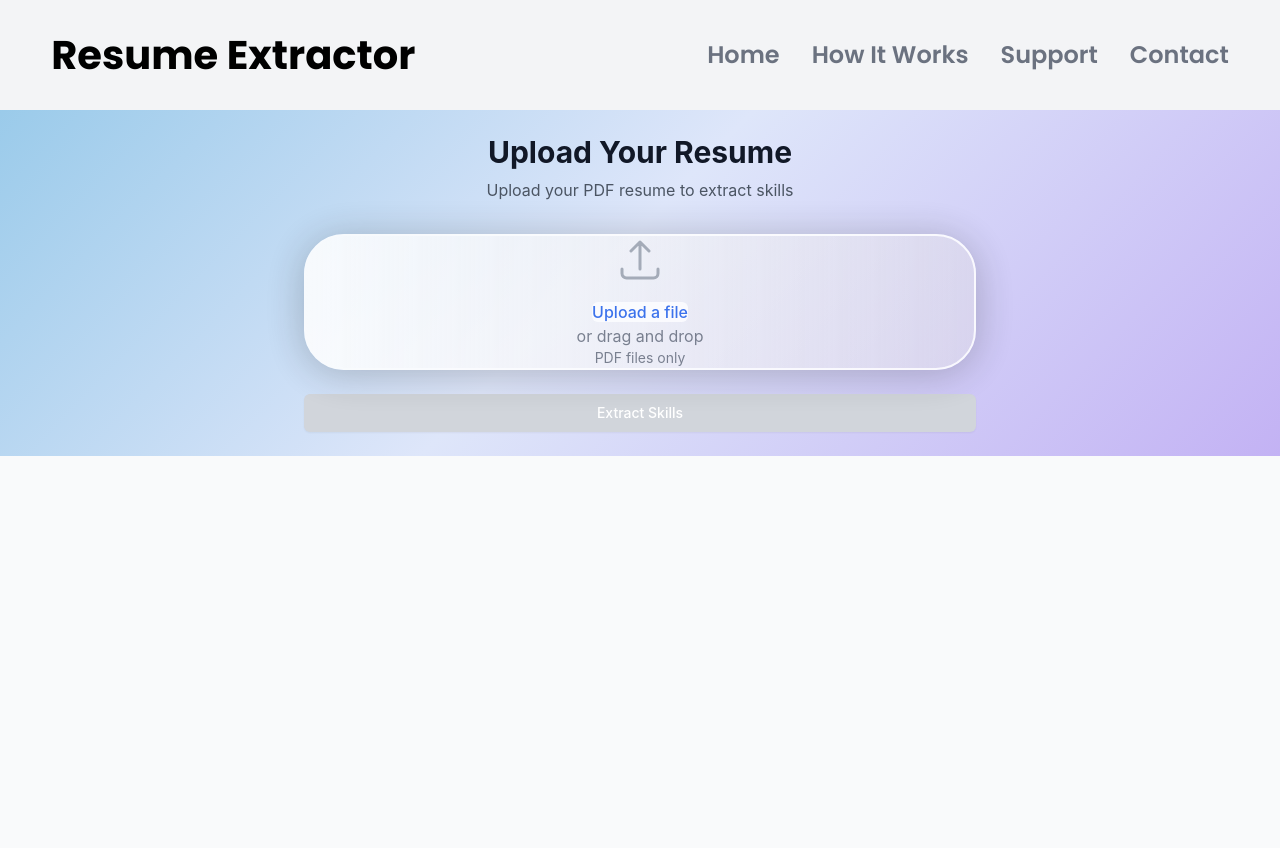
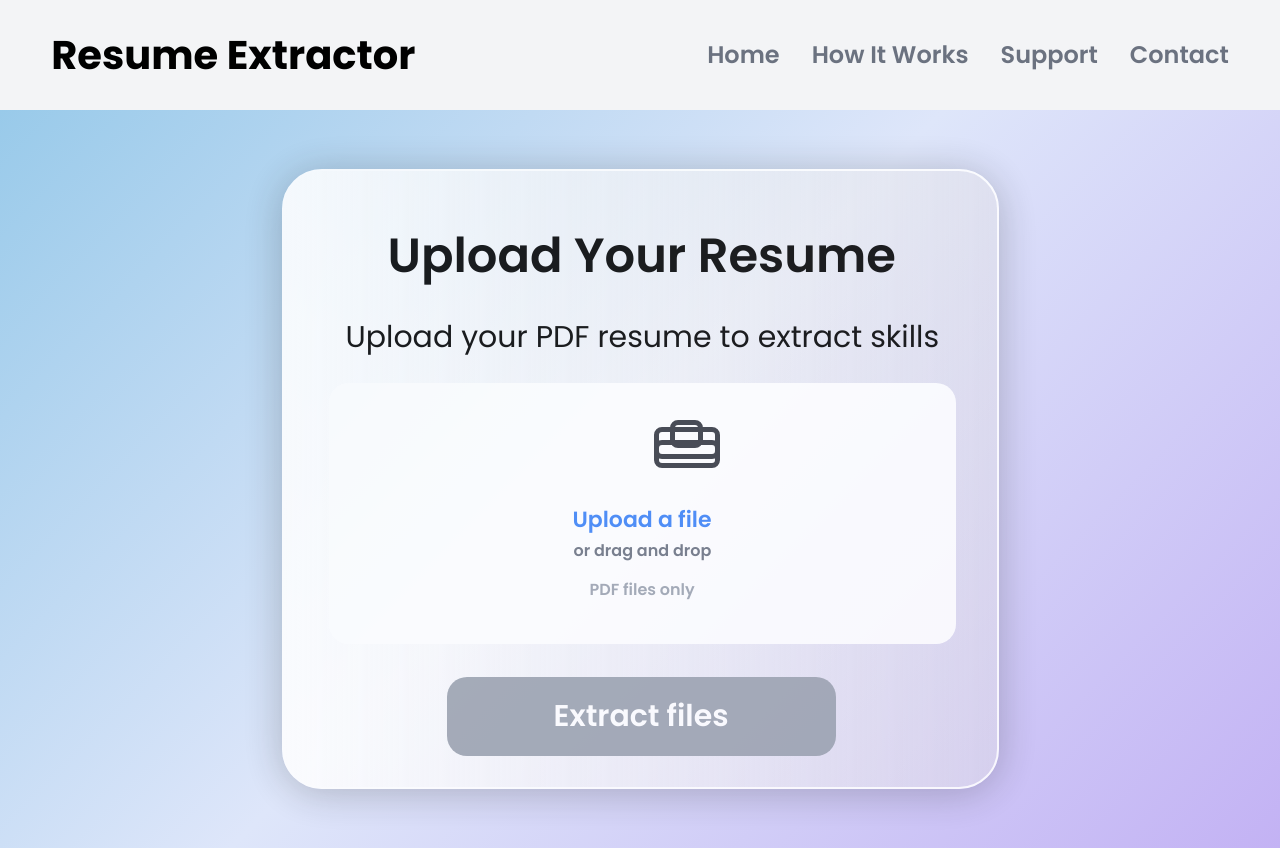
Before and after one commit to Fury044/Resume-Extractor-Final, a React (Vite) app in the folder frontend/: page / in a window 1280 px wide. Before the commit the page ends 800 px from the top, so only its background shows below. Built offline with nearby package versions, Linux system fonts and the light colour scheme; no server answers.

Commit message:
Update Upload.jsx

```diff
--- a/frontend/src/pages/Upload.jsx
+++ b/frontend/src/pages/Upload.jsx
@@ -1,6 +1,5 @@
 import { useState } from 'react';
 import { useNavigate } from 'react-router-dom';
-import { ArrowUpTrayIcon } from '@heroicons/react/24/outline';
 
 export default function Upload() {
   const [isDragging, setIsDragging] = useState(false);
@@ -31,7 +30,6 @@ export default function Upload() {
   const handleDrop = (e) => {
     e.preventDefault();
     setIsDragging(false);
-
     const droppedFile = e.dataTransfer.files[0];
     if (droppedFile && droppedFile.type === 'application/pdf') {
       setFile(droppedFile);
@@ -48,14 +46,11 @@ export default function Upload() {
   const handleSubmit = async (e) => {
     e.preventDefault();
     if (!file) return;
-
     setIsLoading(true);
     setError('');
-
     const formData = new FormData();
     formData.append('file', file);
     formData.append('user_id', userId);
-
     try {
       const response = await fetch(`${import.meta.env.VITE_API_URL}/skills/extract-skills`, {
         method: 'POST',
@@ -75,34 +70,20 @@ export default function Upload() {
   };
 
   return (
-    <div className="max-w-2xl mx-auto">
-      <div className="text-center mb-8">
-        <h2 className="text-3xl font-bold text-gray-900">Upload Your Resume</h2>
-        <p className="mt-2 text-gray-600">Upload your PDF resume to extract skills</p>
-      </div>
-
-      <form onSubmit={handleSubmit} className="space-y-6">
-        <div
-          style={{
-            width: '100%',
-            height: '100%',
-            opacity: 0.87,
-            background: 'linear-gradient(90deg, white 0%, rgba(228, 225, 225, 0.45) 100%)',
-            boxShadow: '0px 4px 40px rgba(0, 0, 0, 0.25)',
-            borderRadius: 40,
-            border: '2px white solid'
+    <div style={{width: '100%', height: '100%', position: 'relative', display: 'flex', justifyContent: 'center', alignItems: 'center', minHeight: 'calc(100vh - 110px)'}}>
+      <div style={{width: 717, height: 620, left: 0, top: 0, position: 'relative', opacity: 0.87, background: 'linear-gradient(90deg, white 0%, rgba(228, 225, 225, 0.45) 100%)', boxShadow: '0px 4px 40px rgba(0, 0, 0, 0.25)', borderRadius: 40, border: '2px white solid'}}>
+        <div style={{left: 104, top: 49, position: 'absolute', color: 'black', fontSize: 48, fontFamily: 'Poppins', fontWeight: '600', wordWrap: 'break-word'}}>Upload Your Resume</div>
+        <div style={{left: 62, top: 144, position: 'absolute', color: 'black', fontSize: 30, fontFamily: 'Poppins', fontWeight: '400', wordWrap: 'break-word'}}>Upload your PDF resume to extract skills</div>
+        <div style={{width: 627, height: 261, left: 45, top: 212, position: 'absolute', background: 'white', borderRadius: 20,
+          border: isDragging ? '2px dashed #3B82F6' : 'none',
+          boxShadow: isDragging ? '0 0 0 4px #3B82F633' : undefined,
+          cursor: 'pointer',
         }}
           onDragOver={handleDragOver}
           onDragLeave={handleDragLeave}
           onDrop={handleDrop}
+          onClick={() => document.getElementById('file-upload').click()}
         >
-          <ArrowUpTrayIcon className="mx-auto h-12 w-12 text-gray-400" />
-          <div className="mt-4">
-            <label
-              htmlFor="file-upload"
-              className="cursor-pointer bg-white rounded-md font-medium text-blue-600 hover:text-blue-500"
-            >
-              <span>Upload a file</span>
           <input
             id="file-upload"
             name="file-upload"
@@ -110,67 +91,44 @@ export default function Upload() {
             className="sr-only"
             accept=".pdf"
             onChange={handleFileSelect}
+            style={{display: 'none'}}
           />
-            </label>
-            <p className="text-gray-500">or drag and drop</p>
-            <p className="text-sm text-gray-500">PDF files only</p>
+          {/* Arrow/Upload Icon SVGs from Figma */}
+          <div style={{position: 'absolute', left: 328, top: 60}}>
+            <div style={{width: 60.63, height: 13.14, borderRadius: 5, outline: '5px #33363F solid', outlineOffset: '-2.50px'}} />
+            <div style={{width: 21.90, height: 26.95, position: 'absolute', left: 16.84, top: 2.19, transform: 'rotate(-90deg)', transformOrigin: 'top left', borderRadius: 5, outline: '5px #33363F solid', outlineOffset: '-2.50px'}} />
+            <div style={{width: 60.63, height: 35.04, position: 'absolute', left: 0, top: -13.14, borderRadius: 5, outline: '5px #33363F solid', outlineOffset: '-2.50px'}} />
+          </div>
+          <div style={{width: 140, height: 99, left: 244, top: 120, position: 'absolute'}}>
+            <div style={{width: 140, height: 60, left: 0, top: 0, position: 'absolute'}}>
+              <div style={{left: 0, top: 0, position: 'absolute', color: '#3B82F6', fontSize: 22, fontFamily: 'Poppins', fontWeight: '600', wordWrap: 'break-word'}}>Upload a file</div>
+              <div style={{left: 1, top: 36, position: 'absolute', color: '#6B7280', fontSize: 16, fontFamily: 'Poppins', fontWeight: '600', wordWrap: 'break-word'}}>or drag and drop</div>
+            </div>
+            <div style={{left: 17, top: 75, position: 'absolute', color: '#9CA3AF', fontSize: 16, fontFamily: 'Poppins', fontWeight: '600', wordWrap: 'break-word'}}>PDF files only</div>
           </div>
           {file && (
-            <p className="mt-2 text-sm text-gray-600">
+            <div style={{position: 'absolute', left: 60, top: 200, color: '#2563EB', fontSize: 18, fontFamily: 'Poppins', fontWeight: 500}}>
               Selected file: {file.name}
-            </p>
+            </div>
           )}
         </div>
-
+        <form onSubmit={handleSubmit} style={{width: 389, height: 79, left: 163, top: 506, position: 'absolute'}}>
+          <button
+            type="submit"
+            disabled={!file || isLoading}
+            style={{width: 389, height: 79, background: file && !isLoading ? '#2563EB' : '#9CA3AF', borderRadius: 20, border: 'none', cursor: file && !isLoading ? 'pointer' : 'not-allowed'}}
+          >
+            <span style={{left: 107, top: 17, position: 'absolute', color: 'white', fontSize: 30, fontFamily: 'Poppins', fontWeight: '600', wordWrap: 'break-word'}}>
+              {isLoading ? 'Uploading...' : 'Extract files'}
+            </span>
+          </button>
+        </form>
         {error && (
-          <div className="mb-4 p-3 bg-red-50 text-red-700 rounded-lg text-sm">
+          <div style={{position: 'absolute', left: 45, top: 590, width: 627, color: '#B91C1C', background: '#FEE2E2', borderRadius: 8, padding: 8, fontSize: 16, fontFamily: 'Poppins', fontWeight: 500}}>
             {error}
           </div>
         )}
-
-        <button
-          type="submit"
-          disabled={!file || isLoading}
-          className={`w-full flex justify-center py-2 px-4 border border-transparent rounded-md shadow-sm text-sm font-medium text-white ${
-            file && !isLoading
-              ? 'bg-blue-600 hover:bg-blue-700'
-              : 'bg-gray-300 cursor-not-allowed'
-          }`}
-        >
-          {isLoading ? (
-            <>
-              <svg
-                className="animate-spin -ml-1 mr-3 h-5 w-5 text-white"
-                xmlns="http://www.w3.org/2000/svg"
-                fill="none"
-                viewBox="0 0 24 24"
-              >
-                <circle
-                  className="opacity-25"
-                  cx="12"
-                  cy="12"
-                  r="10"
-                  stroke="currentColor"
-                  strokeWidth="4"
-                ></circle>
-                <path
-                  className="opacity-75"
-                  fill="currentColor"
-                  d="M4 12a8 8 0 018-8V0C5.373 0 0 5.373 0 12h4zm2 5.291A7.962 7.962 0 014 12H0c0 3.042 1.135 5.824 3 7.938l3-2.647z"
-                ></path>
-              </svg>
-              Uploading...
-            </>
-          ) : (
-            'Extract Skills'
-          )}
-        </button>
-      </form>
-      {isLoading && (
-        <div className="flex justify-center mt-4">
-          <span className="text-blue-600 font-medium">Processing your resume...</span>
       </div>
-      )}
     </div>
   );
 }
```
Lines whose indentation alone changed are shown as unchanged.
